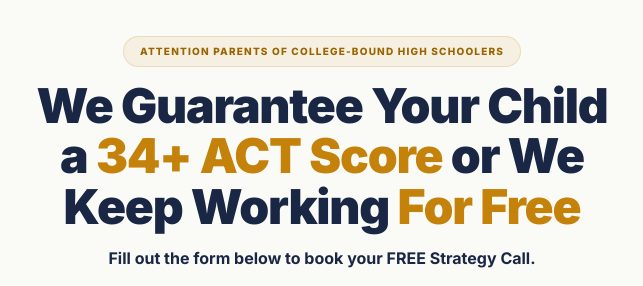
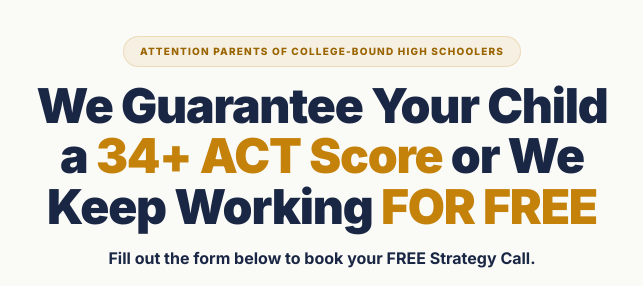
Before and after one commit to arungosala07/solstice-prep, a Next.js app: page /learn in a window 1280 px wide. Shown: the top 286 px of the page, without its empty margins (318-961 px from the left). Built offline with nearby package versions, Linux system fonts and the light colour scheme; a web font is replaced by a local one.

Commit message:
Capitalize FOR FREE in /learn headline
Co-Authored-By: Claude Sonnet 4.6 <noreply@anthropic.com>

```diff
--- a/app/learn/page.tsx
+++ b/app/learn/page.tsx
@@ -86,7 +86,7 @@ export default function LearnPage() {
             fontSize: "clamp(30px, 8vw, 48px)",
             marginBottom: 14, letterSpacing: "-0.025em",
           }}>
-            We Guarantee Your Child a <span style={{ color: amber }}>34+ ACT Score</span> or We Keep Working <span style={{ color: amber }}>For Free</span>
+            We Guarantee Your Child a <span style={{ color: amber }}>34+ ACT Score</span> or We Keep Working <span style={{ color: amber }}>FOR FREE</span>
           </h1>
 
           <p style={{
```
